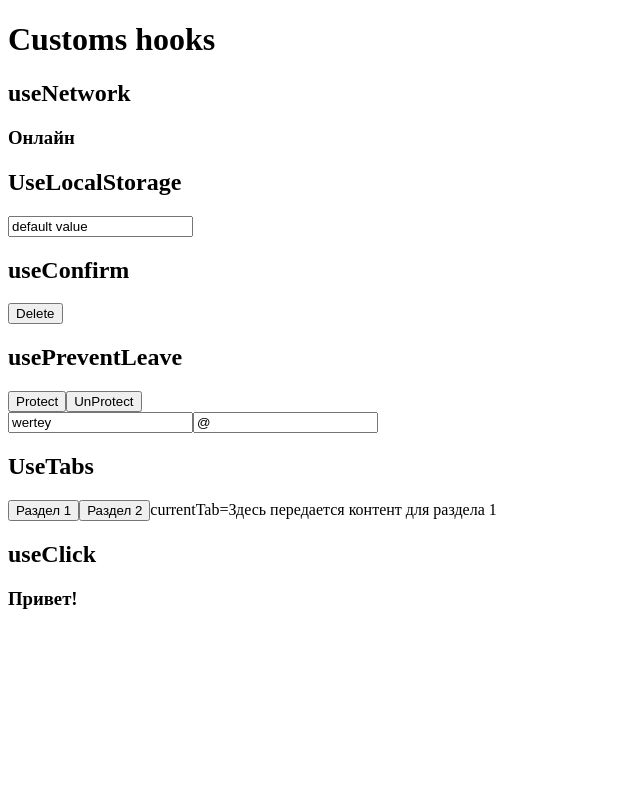
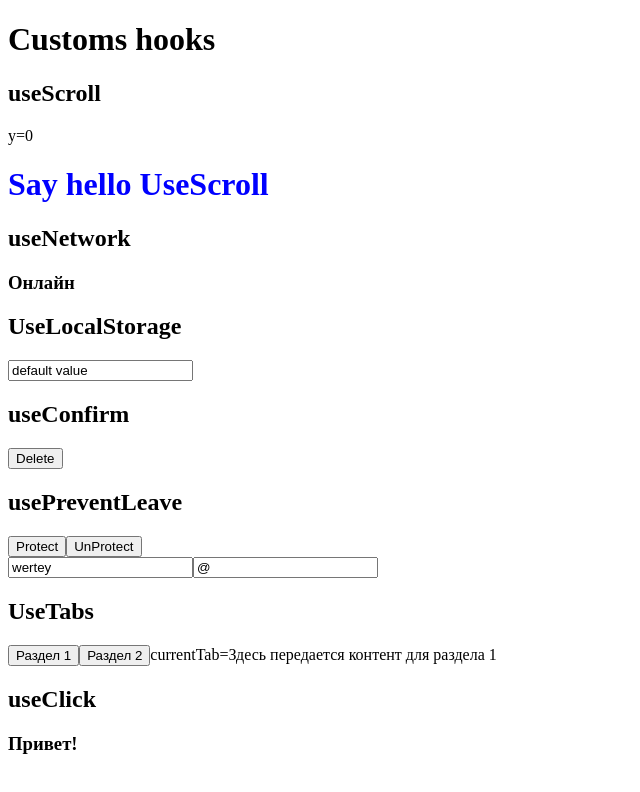
Before and after one commit to dzmitry-viartseika/custom-hook-react-ts, a React (Create React App) app: page / in a window 1280 px wide. Shown: the top 792 px of the page, without its empty margins (0-640 px from the left). Built offline with nearby package versions, Linux system fonts and the light colour scheme; the HTML template or start-up script is replaced by a standard one.

Commit message:
add new hook useScroll

```diff
--- a/src/App.tsx
+++ b/src/App.tsx
@@ -7,6 +7,11 @@ import {useConfirm} from "./hooks/useConfirm";
 import {usePreventLeave} from "./hooks/usePreventLeave";
 import {useLocalStorage} from "./hooks/useLocalStorage";
 import {useNetwork} from "./hooks/useNetwork";
+import {useScroll} from "./hooks/useScroll";
+
+const style  = {
+    'height': '1500px'
+}
 
 const tabContent = [
     {
@@ -46,10 +51,15 @@ function App(): JSX.Element {
   }
   const { enablePrevent, disablePrevent } = usePreventLeave();
   const confirmDelete = useConfirm('Вы действительно что хотите это удалить?', deleteAll);
-
+  const { y } = useScroll();
   return (
-    <div className={'App'}>
+    <div className={'App'} style={style}>
         <h1>Customs hooks</h1>
+        <div>
+            <h2>useScroll</h2>
+            y={y}
+            <h1 style={{color: y > 30 ? 'red' : 'blue'}}>Say hello UseScroll</h1>
+        </div>
         <div>
             <h2>useNetwork</h2>
             <h3>{ status ? 'Онлайн' : 'Офлайн' }</h3>
--- /dev/null
+++ b/src/hooks/useScroll.ts
@@ -0,0 +1,28 @@
+import {useEffect, useState} from 'react';
+
+interface IUseScroll {
+    x: number;
+    y: number;
+}
+
+export const useScroll = () => {
+    const [state, setState] = useState<IUseScroll>({
+        x: 0,
+        y: 0,
+    });
+
+    const handleScroll = () => {
+        setState({
+            x: window.scrollX,
+            y: window.scrollY,
+        })
+    }
+
+    useEffect(() => {
+        window.addEventListener('scroll', handleScroll, {passive: true});
+
+        return () => window.removeEventListener('scroll', handleScroll);
+    }, []);
+
+    return state;
+}
```
